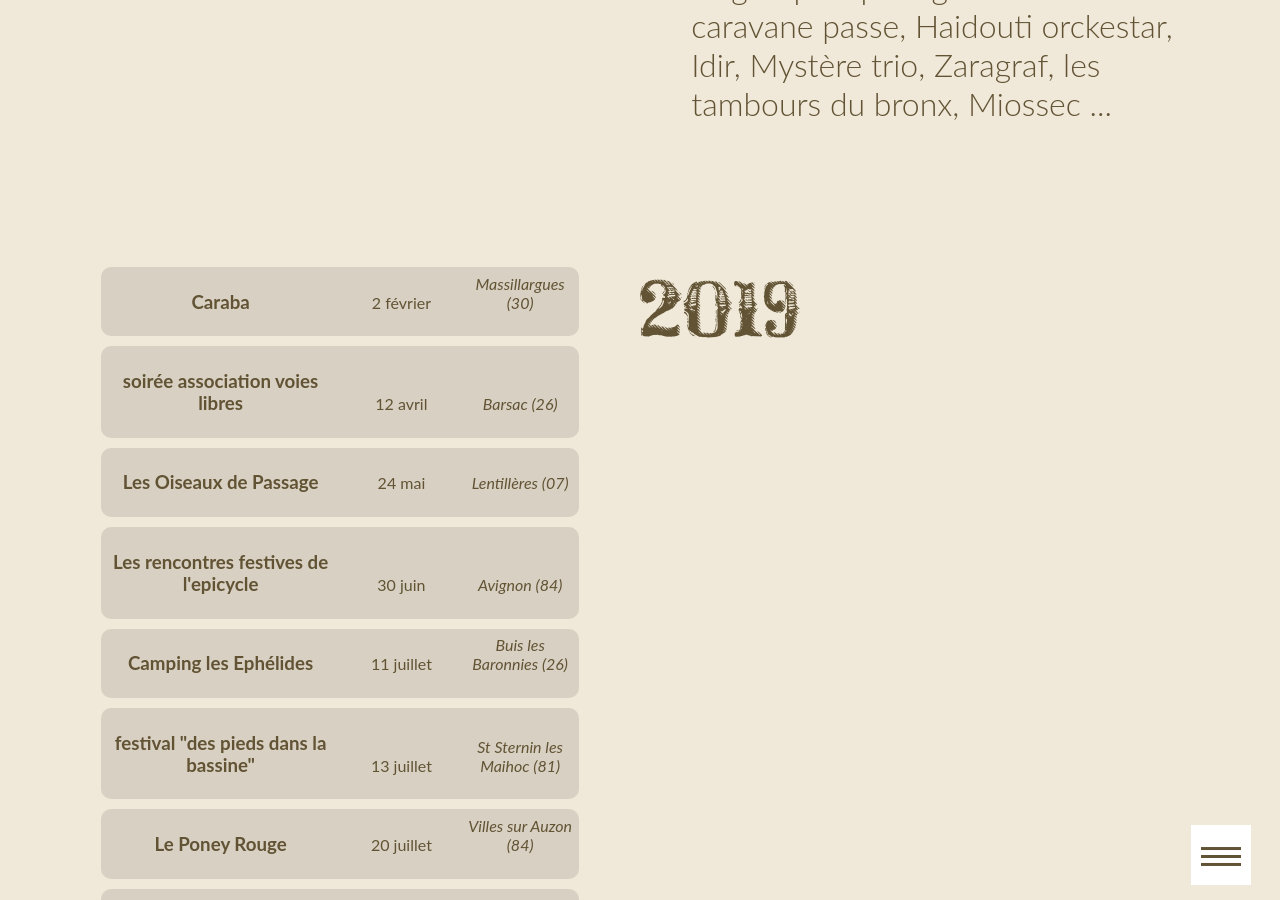
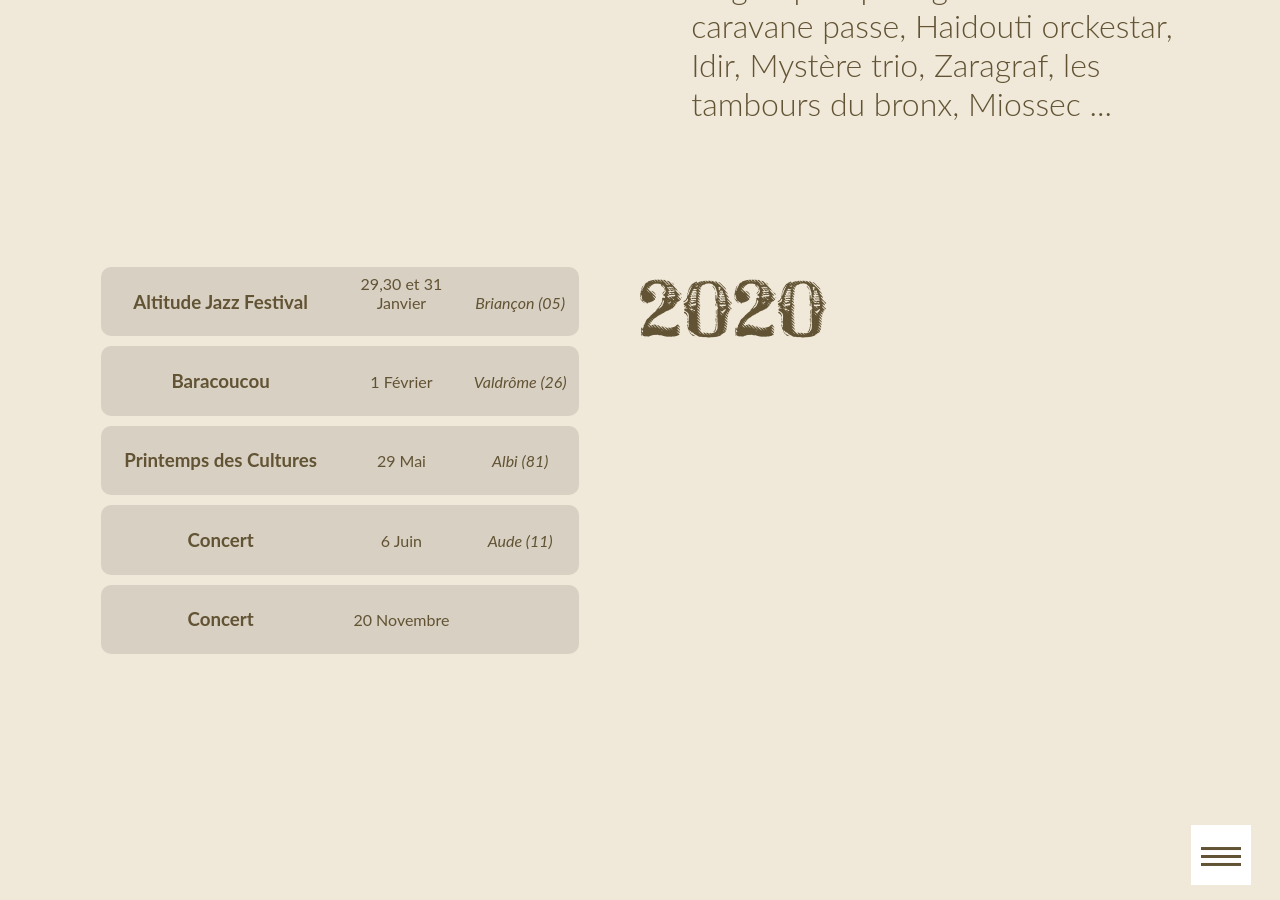
Before and after one commit to ftmftrs/ftmftrs.github.io, a Jekyll site: the page built from concert/index.html, in a window 1280 px wide and 900 px high, scrolled down 787 px. Built offline with Jekyll 4.4.1, drawn with Linux system fonts in a browser that asks for light colours; Markdown is read by kramdown in place of the engine named in the settings; comment, search, counter and statistics services are not loaded; some of the changed text lies outside the part shown.

Commit message:
Update concerts.yml

```diff
--- a/_data/concerts.yml
+++ b/_data/concerts.yml
@@ -1,4 +1,27 @@
 ---
+- name: 2020
+  dates:
+    - title: Altitude Jazz Festival
+      date: 29,30 et 31 Janvier
+      address: Briançon (05)
+
+    - title: Baracoucou
+      date: 1 Février
+      address: Valdrôme (26)
+
+    - title: Printemps des Cultures
+      date: 29 Mai
+      address: Albi (81)
+
+    - title: Concert
+      date: 6 Juin
+      address: Aude (11)
+
+    - title: Concert
+      date: 20 Novembre
+      adress: St Jean de Maurienne
+
+
 - name: 2019
   dates:
     - title: Caraba
```
